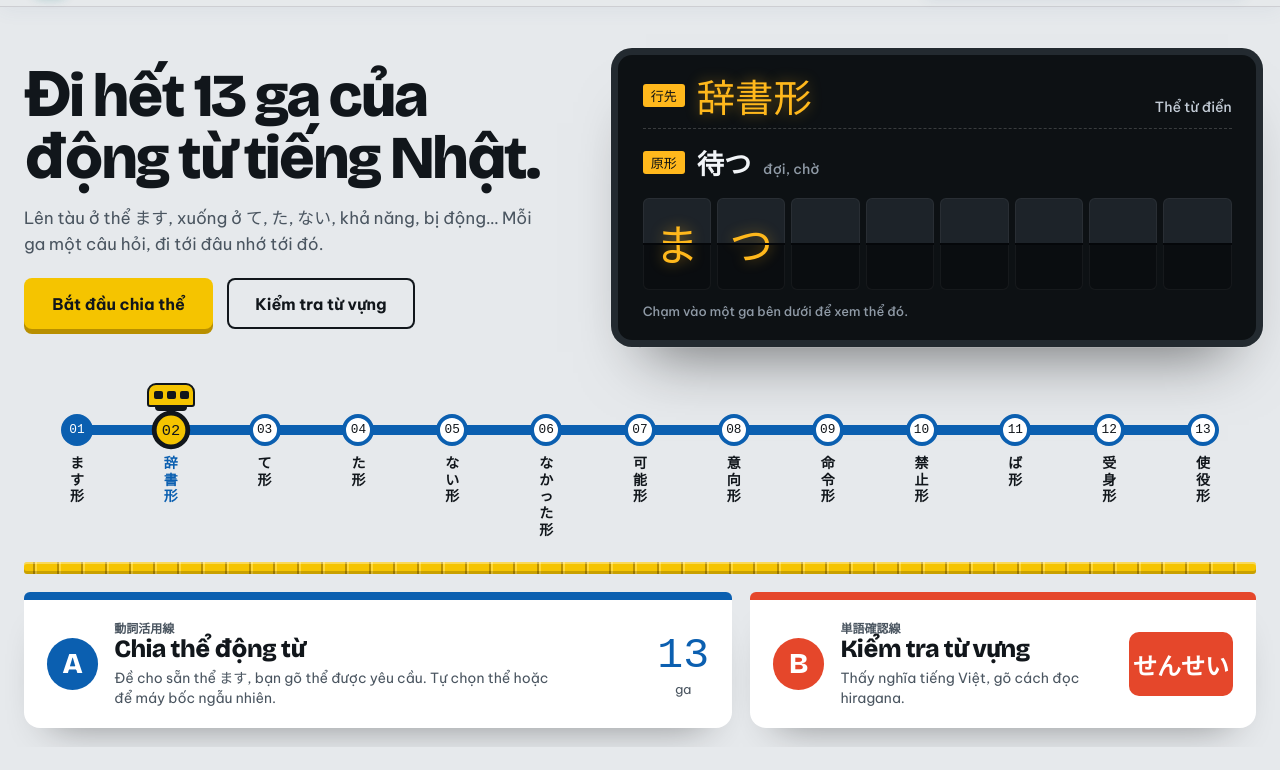
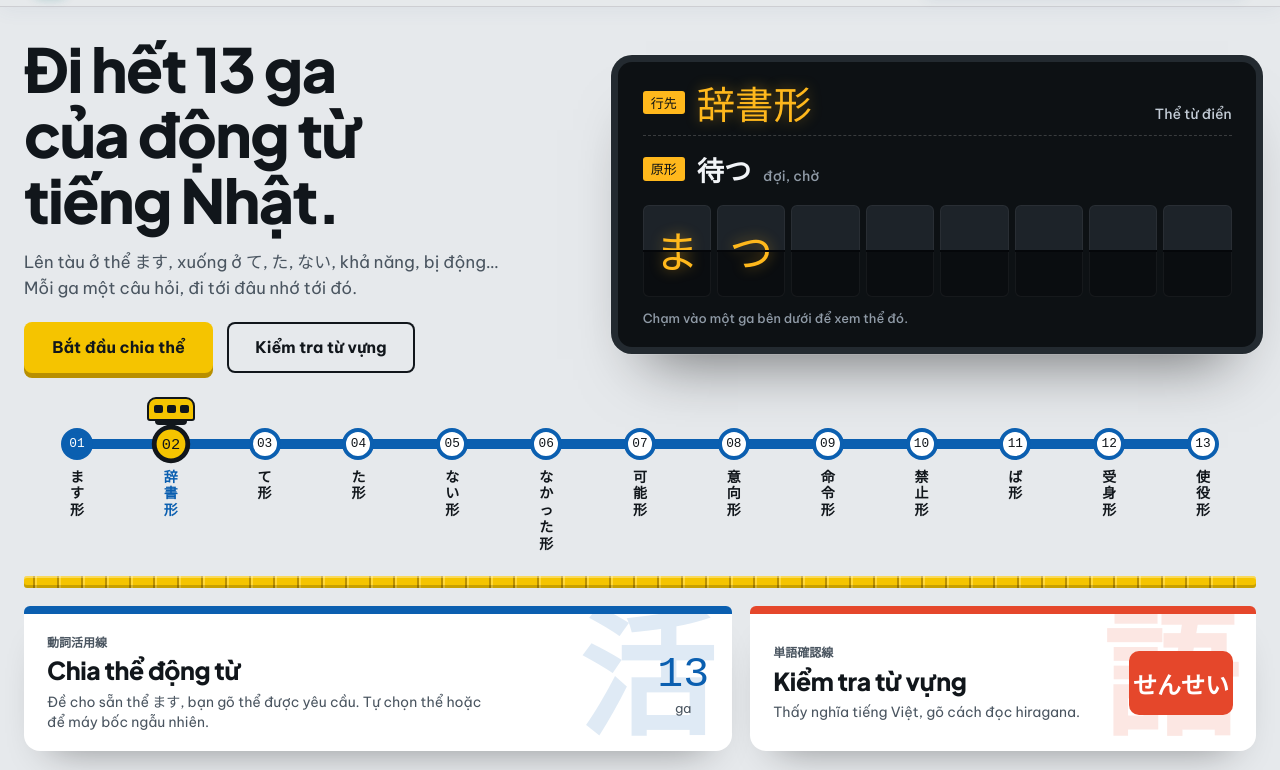
Before and after one commit to ShenVenn/japanese-verb-lab, a plain HTML site: page index.html in a window 1280 px wide. Shown: the part 53-823 px from the top of the page. Before the commit the page ends 800 px from the top, so only its background shows below. Drawn offline with nearby package versions, Linux system fonts and the light colour scheme; a web font is replaced by a local one.

Commit message:
Add files via upload

```diff
--- a/home.css
+++ b/home.css
@@ -98,7 +98,7 @@ body.is-home .brand { color: var(--st-ink); }
 .ln { --lc: var(--st-line); position: relative; display: grid; grid-template-columns: auto minmax(0, 1fr) auto; gap: 20px; align-items: center; padding: 26px 28px; border: 0; border-top: 10px solid var(--lc); border-radius: 6px 6px 16px 16px; background: var(--st-sign); color: var(--st-ink); text-align: left; cursor: pointer; box-shadow: 0 22px 40px -26px rgba(0, 0, 0, .45); transition: transform .18s ease, box-shadow .18s ease; }
 .ln-b { --lc: var(--st-shu); }
 .ln:hover { transform: translateY(-4px); box-shadow: 0 28px 44px -24px rgba(0, 0, 0, .5); }
-.ln-badge { display: grid; place-items: center; width: 64px; height: 64px; border-radius: 50%; background: var(--lc); color: #fff; font: 800 34px 'Bricolage Grotesque', sans-serif; }
+
 .ln-jp { display: block; color: var(--st-mute); font: 600 13px 'Noto Sans JP', sans-serif; }
 .ln-name { display: block; margin: 2px 0 8px; font: 800 27px/1.12 'Bricolage Grotesque', 'Be Vietnam Pro', sans-serif; letter-spacing: -.025em; }
 .ln-desc { display: block; max-width: 46ch; color: var(--st-mute); font-size: 14.5px; line-height: 1.6; }
@@ -123,7 +123,7 @@ body.is-home .brand { color: var(--st-ink); }
   .sb-vi { display: none; }
   .ln { grid-template-columns: auto minmax(0, 1fr); padding: 22px 20px; }
   .ln-end, .ln-flash { grid-column: 1 / -1; justify-self: start; }
-  .ln-badge { width: 52px; height: 52px; font-size: 28px; }
+
   .hx-btn { flex: 1 1 100%; }
 }
 @media (prefers-reduced-motion: reduce) {
@@ -159,7 +159,7 @@ html body.is-home main { padding-top: clamp(8px, 2vh, 22px); padding-bottom: 12p
 
 .ln-grid { gap: 18px; }
 .ln { padding: clamp(10px, 2.2vh, 18px) 22px; gap: 16px; border-top-width: 8px; }
-.ln-badge { width: clamp(42px, 6vh, 54px); height: clamp(42px, 6vh, 54px); font-size: clamp(22px, 3.4vh, 30px); }
+
 .ln-name { margin: 0 0 4px; font-size: clamp(19px, 3vh, 24px); }
 .ln-desc { font-size: 13.5px; line-height: 1.45; }
 .ln-end b { font-size: clamp(34px, 5vh, 46px); }
@@ -210,7 +210,7 @@ html body.is-home main { padding-bottom: 0; }
 .tactile { height: clamp(12px, 1.6vh, 18px); margin: clamp(8px, 2vh, 24px) 0 clamp(10px, 2.2vh, 26px); }
 
 .ln { padding: clamp(10px, 2.4vh, 30px) clamp(20px, 1.8vw, 32px); }
-.ln-badge { width: clamp(42px, 6.4vh, 76px); height: clamp(42px, 6.4vh, 76px); font-size: clamp(22px, 3.6vh, 42px); }
+
 .ln-name { font-size: clamp(19px, 3.1vh, 34px); }
 .ln-jp { font-size: clamp(12px, 1.5vh, 15px); }
 .ln-desc { font-size: clamp(13.5px, 1.75vh, 17px); }
@@ -243,3 +243,28 @@ html body.is-home main { padding-bottom: 0; }
 /* nhãn nhỏ ở góc dưới đè lên thẻ khi màn hình thấp: ẩn ở trang chủ */
 body.is-home footer { display: none !important; }
 #home.home-panel { padding-bottom: clamp(14px, 2.4vh, 30px); }
+
+/* =========================================================
+   Chỉnh chữ tiêu đề, câu phụ, thẻ tuyến
+   ========================================================= */
+/* Đổi font tiêu đề ở đây: thay tên font đầu tiên (đều hỗ trợ tiếng Việt).
+   Gợi ý: 'Plus Jakarta Sans' (gọn, hiện đại) · 'Lexend' (rộng, dễ đọc) · 'Fraunces' (có chân, mềm, sang) */
+body.is-home { --hx-font: 'Plus Jakarta Sans', 'Be Vietnam Pro', 'Bricolage Grotesque', sans-serif; }
+.hx h1 { font-family: var(--hx-font); font-weight: 800; letter-spacing: -.025em; line-height: 1.08; }
+.ln-name { font-family: var(--hx-font); font-weight: 800; letter-spacing: -.015em; }
+
+/* câu phụ: mỗi ý một dòng, "Mỗi…" luôn mở đầu dòng mới */
+.hx-sub span { display: block; text-wrap: pretty; }
+
+/* thẻ tuyến: bỏ vòng tròn A/B, thay bằng chữ kanji lớn ở góc trên */
+.ln { overflow: hidden; grid-template-columns: minmax(0, 1fr) auto; }
+.ln > .ln-body, .ln > .ln-end, .ln > .ln-flash { position: relative; z-index: 1; }
+.ln-glyph {
+  position: absolute; top: clamp(-22px, -2vh, -8px); right: clamp(8px, 1.4vw, 24px); z-index: 0;
+  color: var(--lc); opacity: .13; pointer-events: none; user-select: none;
+  font: 800 clamp(96px, 17vh, 190px)/1 'Noto Sans JP', sans-serif;
+}
+.ln-jp { margin-bottom: clamp(5px, .9vh, 9px); }
+.ln-name { margin-bottom: clamp(4px, .8vh, 8px); }
+@media (max-width: 560px) { .ln { grid-template-columns: minmax(0, 1fr); } .ln-glyph { font-size: 110px; } }
+.hx-sub { max-width: 60ch; } .hx-sub span { text-wrap: balance; }
--- a/index.html
+++ b/index.html
@@ -13,10 +13,10 @@
   <link rel="apple-touch-icon" href="apple-touch-icon.png">
   <link rel="stylesheet" href="style.css?v=29">
   <link rel="stylesheet" href="modern.css?v=9">
-  <link rel="stylesheet" href="home.css?v=8">
+  <link rel="stylesheet" href="home.css?v=10">
   <link rel="preconnect" href="https://fonts.googleapis.com">
   <link rel="preconnect" href="https://fonts.gstatic.com" crossorigin>
-  <link rel="stylesheet" href="https://fonts.googleapis.com/css2?family=Bricolage+Grotesque:opsz,wght@12..96,500;12..96,700;12..96,800&family=DotGothic16&display=swap">
+  <link rel="stylesheet" href="https://fonts.googleapis.com/css2?family=Bricolage+Grotesque:opsz,wght@12..96,500;12..96,700;12..96,800&family=Plus+Jakarta+Sans:wght@700;800&family=DotGothic16&display=swap">
 </head>
 
 <body class="is-home">
@@ -91,7 +91,7 @@
       <div class="hx">
         <div class="hx-copy">
           <h1>Đi hết 13 ga của động từ tiếng Nhật.</h1>
-          <p class="hx-sub">Lên tàu ở thể ます, xuống ở て, た, ない, khả năng, bị động… Mỗi ga một câu hỏi, đi tới đâu nhớ tới đó.</p>
+          <p class="hx-sub"><span>Lên tàu ở thể ます, xuống ở て, た, ない, khả năng, bị động…</span> <span>Mỗi ga một câu hỏi, đi tới đâu nhớ tới đó.</span></p>
           <div class="hx-cta">
             <button type="button" class="hx-btn hx-main" data-go="setup">Bắt đầu chia thể</button>
             <button type="button" class="hx-btn hx-alt" data-go="quiz">Kiểm tra từ vựng</button>
@@ -125,7 +125,7 @@
 
       <div class="ln-grid">
         <button type="button" class="ln ln-a" data-go="setup">
-          <span class="ln-badge" aria-hidden="true">A</span>
+          <span class="ln-glyph" lang="ja" aria-hidden="true">活</span>
           <span class="ln-body">
             <span class="ln-jp" lang="ja">動詞活用線</span>
             <span class="ln-name">Chia thể động từ</span>
@@ -135,7 +135,7 @@
         </button>
 
         <button type="button" class="ln ln-b" data-go="quiz">
-          <span class="ln-badge" aria-hidden="true">B</span>
+          <span class="ln-glyph" lang="ja" aria-hidden="true">語</span>
           <span class="ln-body">
             <span class="ln-jp" lang="ja">単語確認線</span>
             <span class="ln-name">Kiểm tra từ vựng</span>
```
